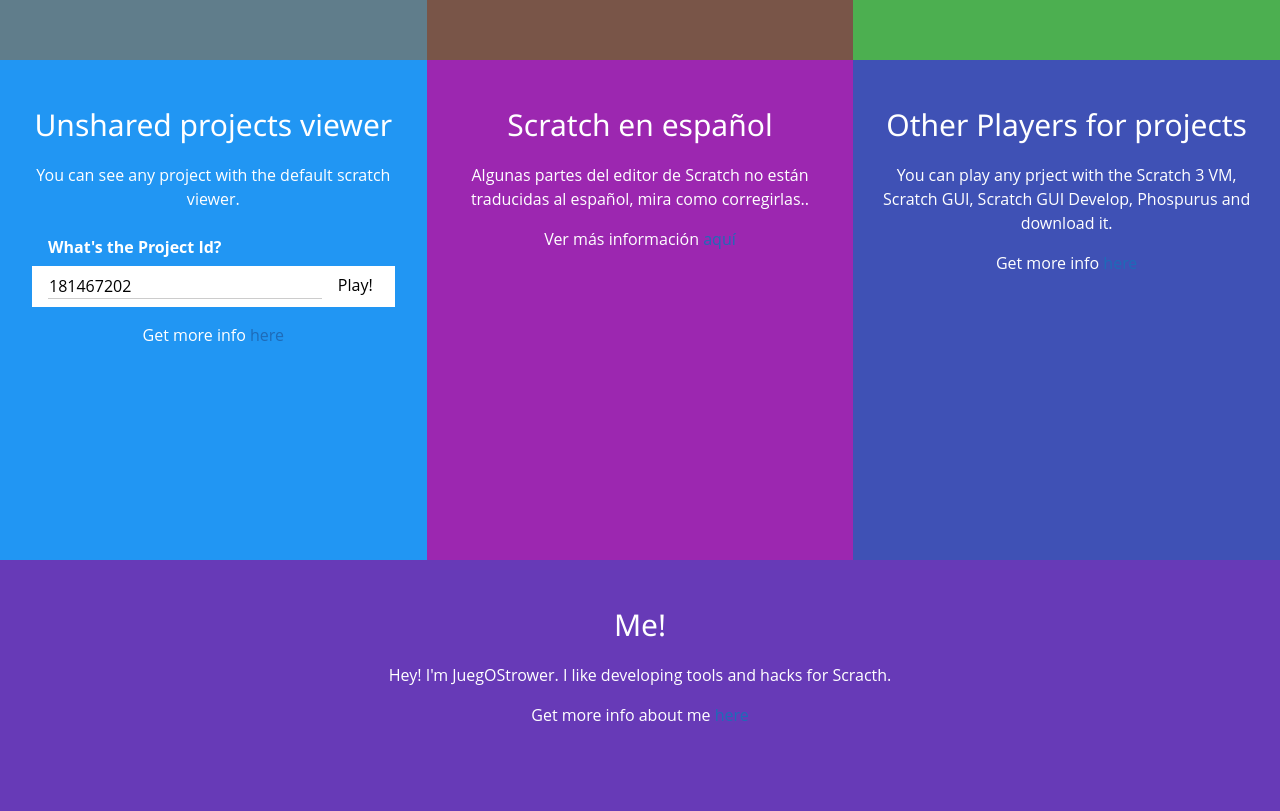
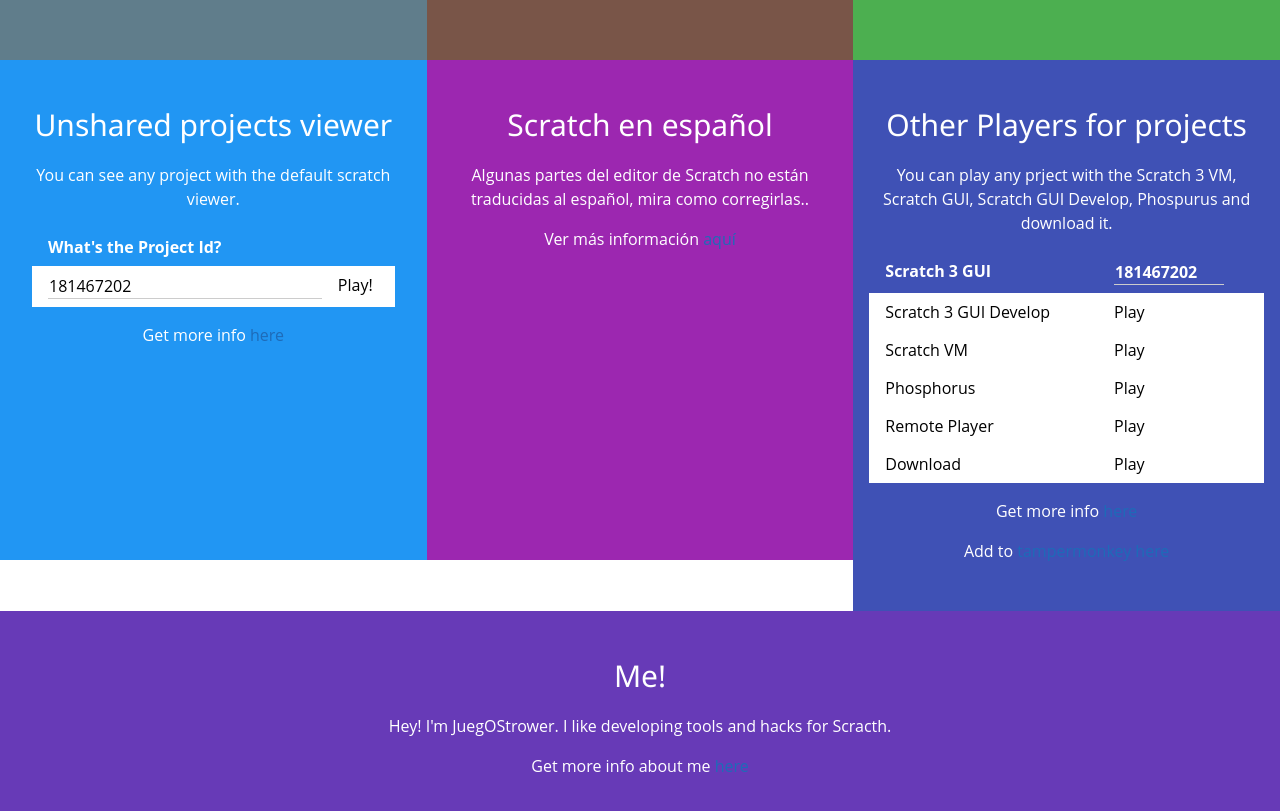
Before and after one commit to JuegOStrower/juegostrower.github.io, a Jekyll site: the page index.html, which Jekyll copies as it is, in a window 1280 px wide and 900 px high, scrolled down 1885 px. Shown: the top 811 px of the window. Built offline with Jekyll 4.4.1, drawn with Linux system fonts in a browser that asks for light colours; nearby versions of some CDN libraries; comment, search, counter and statistics services are not loaded.

Commit message:
Update index.html

```diff
--- a/index.html
+++ b/index.html
@@ -10,12 +10,45 @@
     <link rel="stylesheet" href="https://www.w3schools.com/lib/w3-colors-highway.css">
     <link rel="icon" href="favicon.png">
     <link rel="apple-touch-icon" href="favicon.png">
+    <script src="https://ajax.googleapis.com/ajax/libs/jquery/3.2.1/jquery.min.js"></script>
     <script type="text/javascript" async="" src="https://www.googletagmanager.com/gtag/js?id=UA-82877528-5"></script>
     <script>
       window.dataLayer = window.dataLayer || [];
       function gtag(){dataLayer.push(arguments);}
       gtag('js', new Date());
       gtag('config', 'UA-82877528-5');
+    </script>
+    <script>
+    function play(type){
+    switch(type){
+      case "gui":
+        window.location = "https://llk.github.io/scratch-gui/#" + document.getElementById("downproj").value;
+        break;
+      case "guidev":
+        window.location = "https://llk.github.io/scratch-gui/develop/#" + document.getElementById("downproj").value;
+        break;
+      case "vm":
+        window.location = "https://llk.github.io/scratch-vm/#" + document.getElementById("downproj").value;
+        break;
+      case "phos":
+        window.location = "https://phosphorus.github.io/#" + document.getElementById("downproj").value;
+        break;
+      case "rem":
+        window.location = "https://www.juegostrower.tk/unsharedviewer/#" + document.getElementById("downproj").value;
+        break;
+      case "down":
+        window.location = "https://www.juegostrower.tk/downloader/#" + document.getElementById("downproj").value;
+        break;
+      default:
+        alert("There was an error reading the function data");
+        break;
+      }
+    }
+    $(document).ready(function(){
+      $("#downproj,#connuser,#makeproj,#unshid,#openproj").bind("input paste", function(){
+	      $(this).val($(this).val().replace(/\D/g,'').substring(0,10));
+      });
+    })
     </script>
   </head>
   <body>
@@ -229,7 +262,38 @@
         <div class="w3-padding-32">
           <h2>Other Players for projects</h2>
           <p class="w3-container">You can play any prject with the Scratch 3 VM, Scratch GUI, Scratch GUI Develop, Phospurus and download it.</p>
+          <div class="w3-container w3-responsive">
+            <table class="w3-table">
+              <tbody>
+                <tr class="w3-text-white">
+                  <th>Scratch 3 GUI</th>
+                  <th><input value="181467202" type="text" class="w3-input w3-indigo" style="display: inline-block; padding: 1px; color: black; width: 110px;" id="openproj"></th>
+                </tr>
+                <tr class="w3-white">
+                  <td>Scratch 3 GUI Develop</td>
+                  <td onclick="play('gui')">Play</td>
+                </tr>
+                <tr class="w3-white">
+                  <td>Scratch VM</td>
+                  <td onclick="play('vm')">Play</td>
+                </tr>
+                <tr class="w3-white">
+                  <td>Phosphorus</td>
+                  <td onclick="play('phos')">Play</td>
+                </tr>
+                <tr class="w3-white">
+                  <td>Remote Player</td>
+                  <td onclick="play('rem')">Play</td>
+                </tr>
+                <tr class="w3-white">
+                  <td>Download</td>
+                  <td onclick="play('down')">Play</td>
+                </tr>
+              </tbody>
+            </table>
+          </div>
           <p>Get more info <a href="players">here</a></p>
+          <p>Add to <a href="here">tampermonkey</a> <a href="/players/add.user.js">here</a></p>
         </div>
       </div>
     </div>
```
